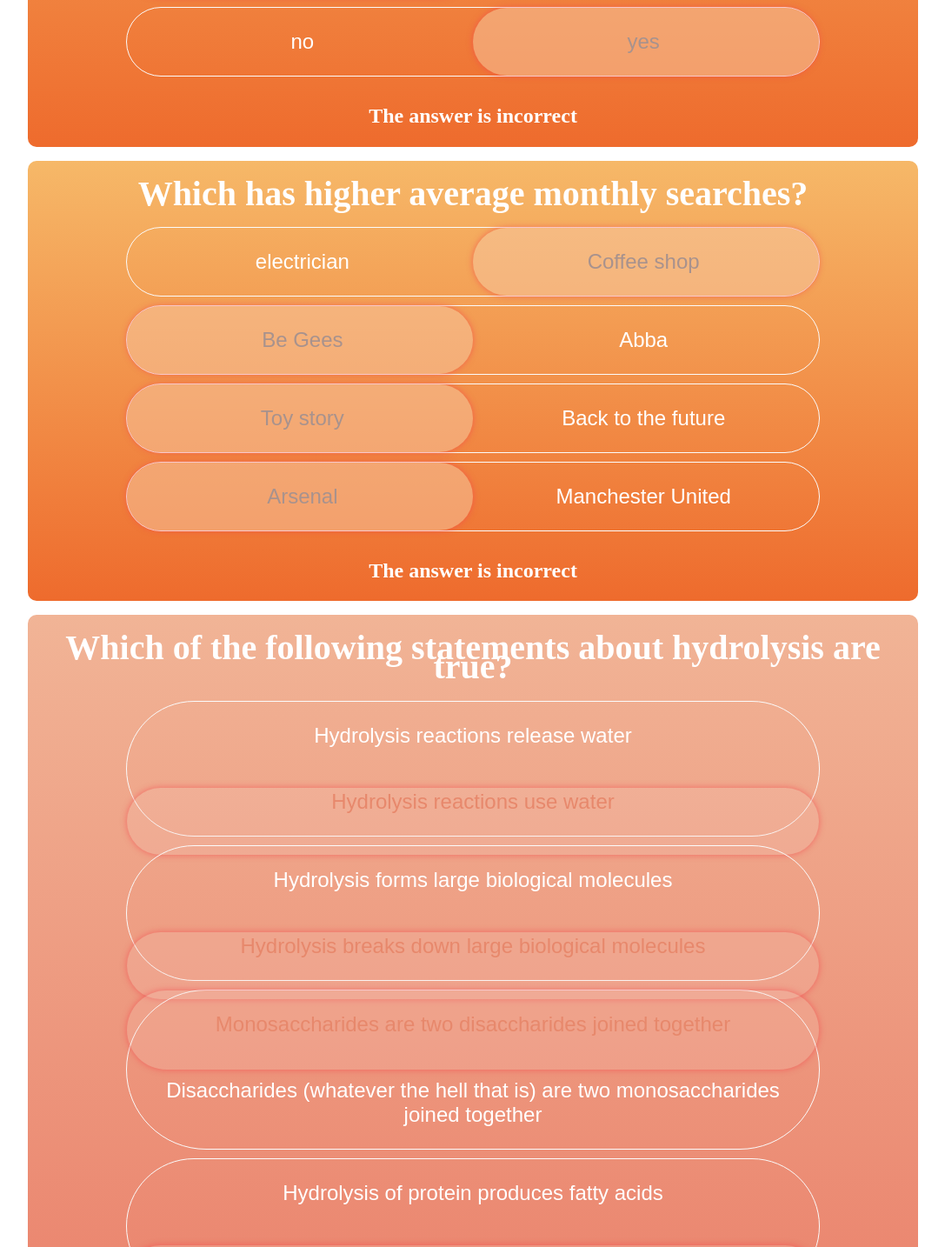
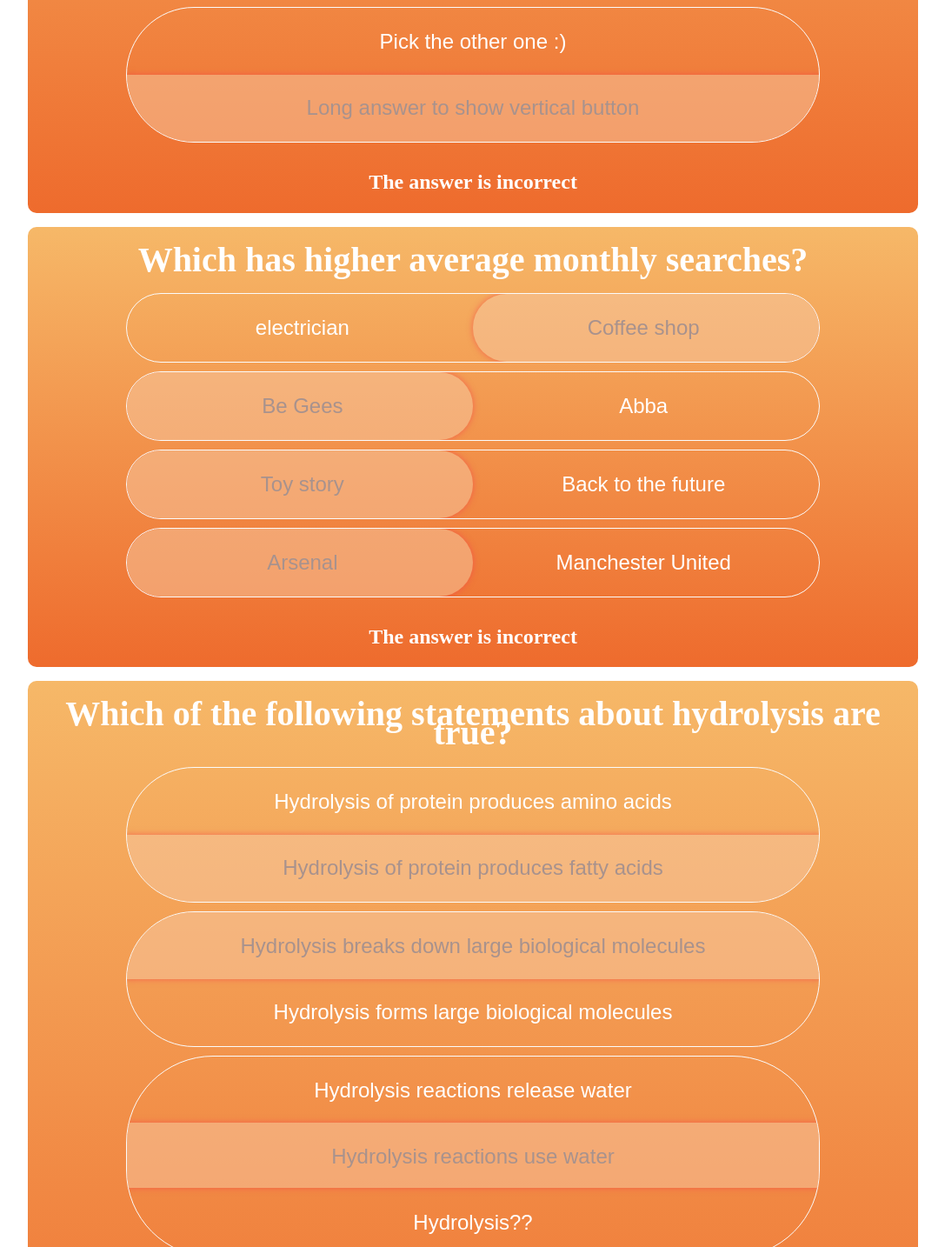
Before and after one commit to JacobCutts13/seneca-toggles, a React (Create React App) app: page / in a window 1280 px wide. Shown: the part 996-2430 px from the top of the page at 87% size, without its empty margins (96-1183 px from the left). Built offline with nearby package versions, Linux system fonts and the light colour scheme.

Commit message:
vertical slider now correct dimensions hide overflow in question container added questions to show vertical slider and 3 option vertical slider

```diff
--- a/src/data/biologyQuestions.json
+++ b/src/data/biologyQuestions.json
@@ -12,6 +12,10 @@
         {
           "text": "Hydrolysis reactions release water",
           "id": 1
+        },
+        {
+          "text": "Hydrolysis??",
+          "id": 2
         }
       ]
     },
--- a/src/data/myQuestions.json
+++ b/src/data/myQuestions.json
@@ -45,11 +45,11 @@
       "id": 3,
       "options": [
         {
-          "text": "yes",
+          "text": "Long answer to show vertical button",
           "id": 0
         },
         {
-          "text": "no",
+          "text": "Pick the other one :)",
           "id": 1
         }
       ]
--- a/src/index.css
+++ b/src/index.css
@@ -134,6 +134,7 @@
   display: flex;
   flex-direction: row;
   align-items: center;
+  overflow: hidden;
 }
 
 .tile .question-button.vertical {
@@ -162,6 +163,7 @@
 .tile .answer-slider.vertical {
   width: 100%;
   height: 50%;
+  border-radius: 0px;
 }
 
 .tile .answer-slider.three {
@@ -170,6 +172,7 @@
 
 .tile .answer-slider.vertical.three {
   height: 33%;
+  width: 100%;
 }
 
 .tile .answer-slider.right {
@@ -177,7 +180,7 @@
 }
 
 .tile .answer-slider.right.vertical {
-  margin-top: 12.5%;
+  top: 50%;
   margin-left: 0;
 }
 
@@ -187,9 +190,10 @@
 }
 
 .tile .answer-slider.three-middle.vertical {
-  margin-top: 33%;
+  top: 33%;
   height: 33%;
   margin-left: 0;
+  width: 100%;
 }
 
 .tile .answer-slider.three-far-right {
@@ -198,9 +202,10 @@
 }
 
 .tile .answer-slider.three-far-right.vertical {
-  margin-top: 67%;
+  top: 67%;
   height: 33%;
   margin-left: 0;
+  width: 100%;
 }
 
 .answer-slider {
```
